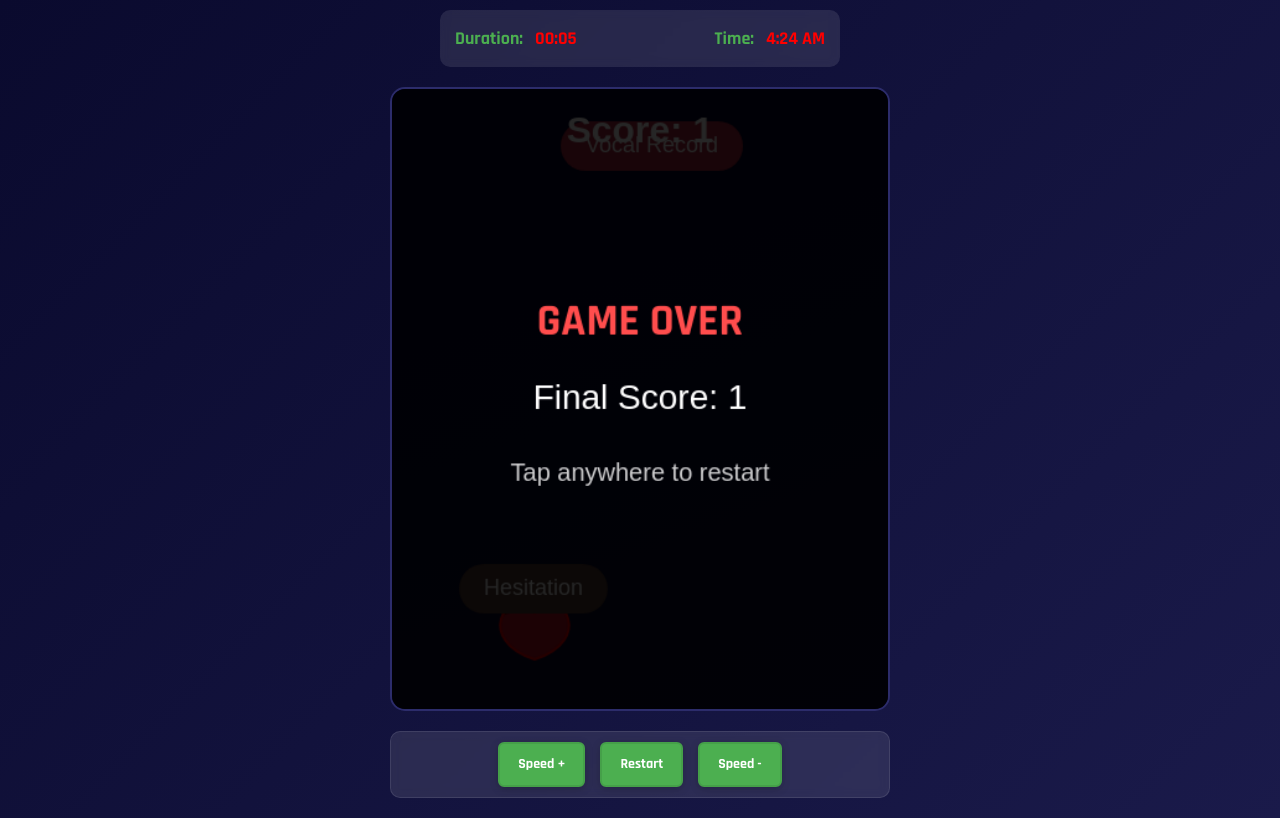
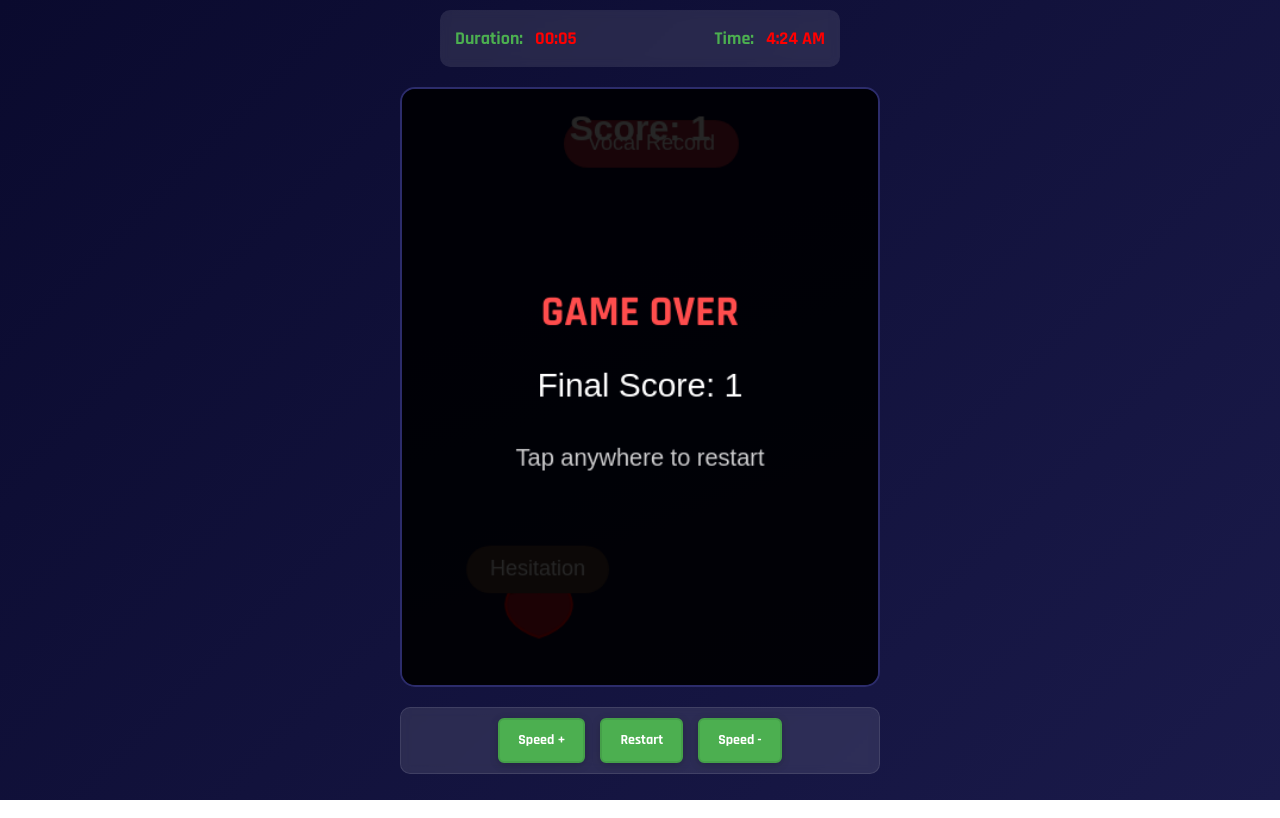
Before and after one commit to PrimeSoftLab/HeroBoost, a plain HTML site: page index.html in a window 1280 px wide. Drawn offline with nearby package versions, Linux system fonts and the light colour scheme.

Commit message:
Update index.html

```diff
--- a/index.html
+++ b/index.html
@@ -50,9 +50,10 @@ canvas {
   touch-action: none;
   display: block;
   width: 100%;
-  max-width: 500px;
+  max-width: 480px;
   height: 78vh;
-  max-height: 680px;
+  max-height: 600px;
+
 }
 
 
@@ -75,7 +76,7 @@ canvas {
   border-radius: 10px;
   border: 1px solid rgba(255, 255, 255, 0.1);
   width: 100%;
-  max-width: 500px;
+  max-width: 480px;
 }
 
 
@@ -111,7 +112,7 @@ canvas {
   align-items: center;
   gap: 20px;
   width: 100%;
-  max-width: 400px;
+  max-width: 480px;
   font-size: 18px;
   font-weight: bold;
   padding: 15px;
```
